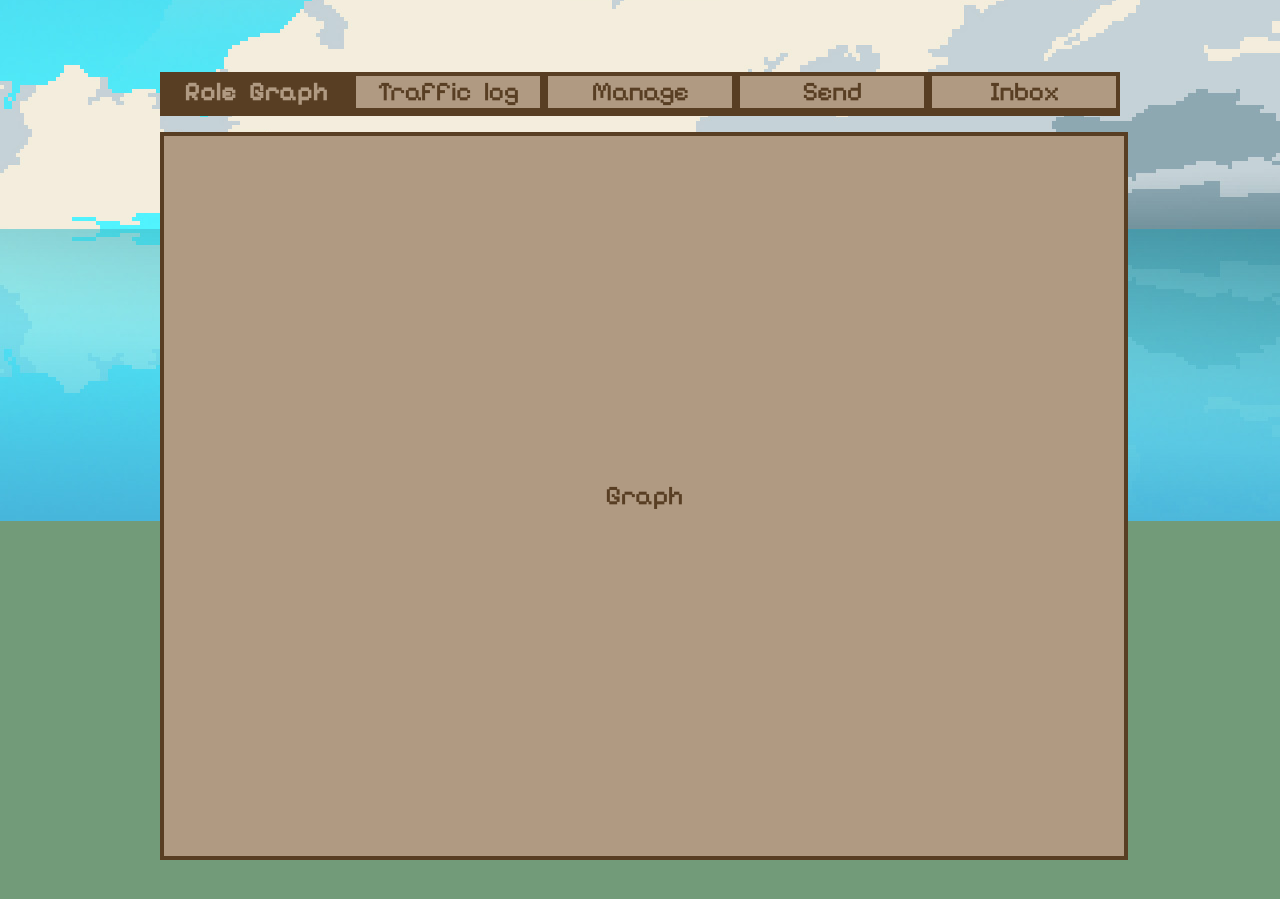
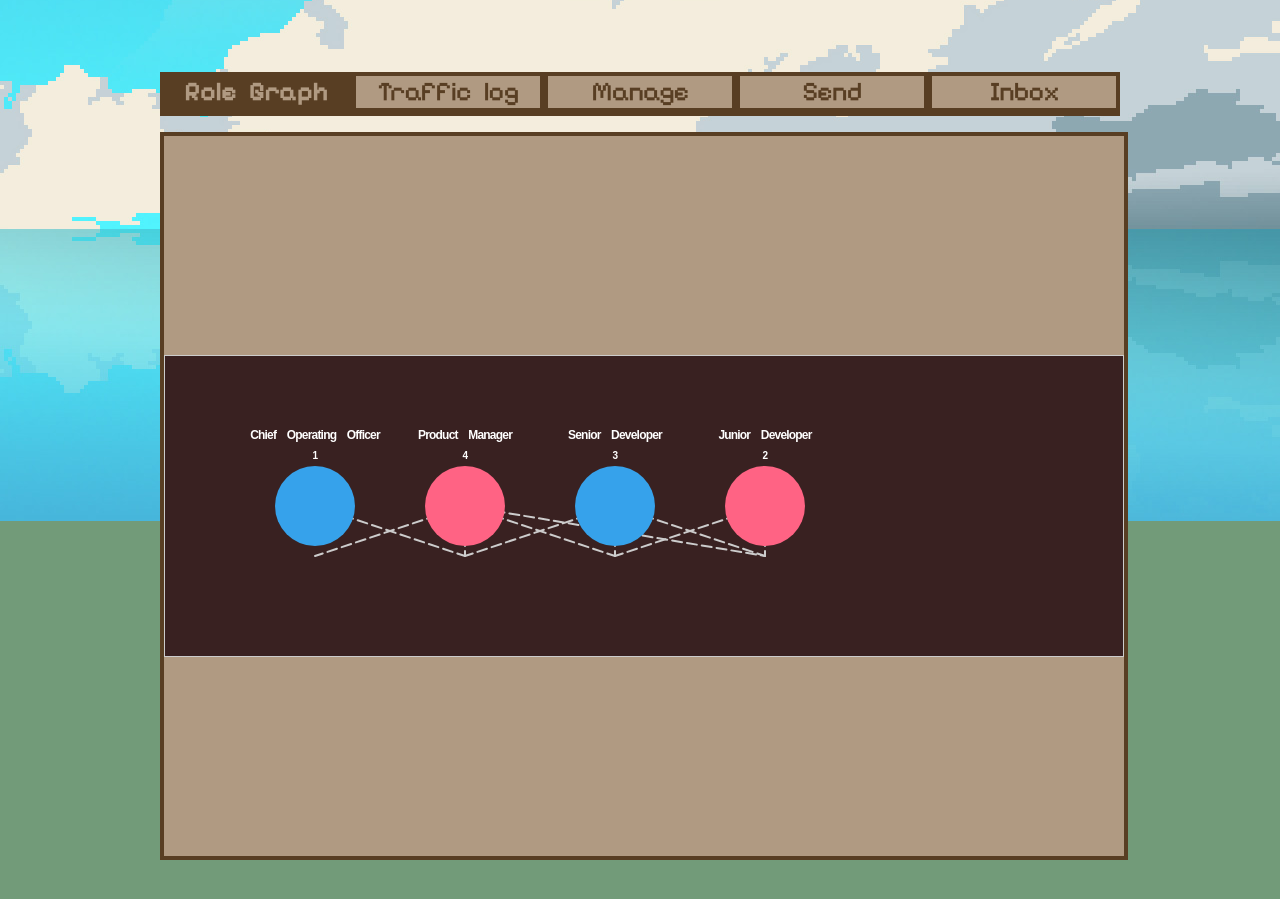
Before and after one commit to agw2005/rsa-encryption-discrete-math-v2, a React (Vite) app: page /product_manager in a window 1280 px wide. Shown: the part 559-1458 px from the top of the page. Built offline with nearby package versions, Linux system fonts and the light colour scheme; sample sign-in values are in the browser's storage.

Commit message:
init visual

```diff
--- /dev/null
+++ b/src/components/User/productManager/Graph.css
@@ -0,0 +1,70 @@
+.graph-container {
+  width: 100%;
+  height: 300px; /* Adjust height as needed */
+  display: flex;
+  justify-content: center;
+  align-items: center;
+  background-color: #392121; /* Background color for the graph area */
+  border: 1px solid #ccc; /* Optional border */
+  margin-top: 20px; /* Space above the graph */
+}
+
+.svg-container {
+  width: 100%;
+  height: 100%;
+}
+
+/* Styling for each role */
+.circle-Chief-Operating-Officer {
+  fill: #FF6384; /* Red */
+}
+
+.circle-Product-Manager {
+  fill: #36A2EB; /* Blue */
+}
+
+.line-Product-Manager {
+  stroke: #36A2EB; /* Blue */
+}
+.circle-Product-Manager-Branch1 {
+  fill: #36A2EB; /* Blue */
+}
+
+.circle-Product-Manager-Branch2 {
+  fill: #36A2EB; /* Blue */
+}
+
+.circle-Product-Manager-Branch3 {
+  fill: #36A2EB; /* Blue */
+}
+
+.circle-Senior-Developer {
+  fill: #FFCE56; /* Yellow */
+}
+
+.circle-Junior-Developer {
+  fill: #FFCE56; /* Yellow */
+}
+
+.circle-Junior-Developer-Branch {
+  fill: #FFCE56; /* Yellow */
+  transition: transform 0.2s; /* Smooth transition for hover effects */
+}
+
+.circle-Junior-Developer-Branch:hover {
+  transform: scale(1.1); /* Slightly enlarge circle on hover */
+}
+
+line {
+  stroke: #ccc; /* Default line color */
+  stroke-width: 2; /* Line thickness */
+  stroke-linecap: round; /* Adjust line cap to prevent line from passing the circle */
+  stroke-dasharray: 10, 5; /* Dashed line effect */
+}
+
+text {
+  font-family: Arial, sans-serif; /* Font family for text */
+  font-weight: bold; /* Bold text for better visibility */
+  pointer-events: none; /* Prevent text from interfering with mouse events */
+  transform: translateY(-60px); /* Raise the role's name more */
+}
--- /dev/null
+++ b/src/components/User/productManager/Graph.tsx
@@ -0,0 +1,90 @@
+import React from 'react';
+import { accessGraph } from '../../../Data/accessGraph'; // Import the access graph data
+import './Graph.css'; // Import the CSS file
+
+const Graph: React.FC = () => {
+  // Define a color mapping for each role index
+  const colorMapping: { [key: number]: string } = {
+    0: "#FF6384", // Red
+    1: "#36A2EB", // Blue
+    2: "#FFCE56", // Yellow
+    3: "#4BC0C0", // Teal
+    4: "#9966FF", // Purple
+    // Add more colors if needed
+  };
+
+  // Welsh-Powell algorithm implementation
+  const welshPowell = (graph: { [key: string]: string[] }) => {
+    const colors: { [key: string]: number } = {};
+    const sortedRoles = Object.keys(graph).sort((a, b) => graph[b].length - graph[a].length); // Sort by degree
+
+    for (const role of sortedRoles) {
+      const assignedColors = new Set<number>();
+      // Check colors of adjacent roles
+      for (const neighbor of graph[role]) {
+        if (colors[neighbor] !== undefined) {
+          assignedColors.add(colors[neighbor]);
+        }
+      }
+
+      // Assign the lowest available color
+      let color = 0;
+      while (assignedColors.has(color)) {
+        color++;
+      }
+      colors[role] = color;
+    }
+
+    return colors;
+  };
+
+  // Apply the Welsh-Powell algorithm to get colors for each role
+  const colors = welshPowell(accessGraph);
+
+  // Transform the accessGraph data into a format suitable for the graph
+  const data = Object.entries(accessGraph).map(([role, accessibleRoles]) => ({
+    label: role,
+    value: accessibleRoles.length, // Count of accessible roles
+    color: colorMapping[colors[role]] || "#CCCCCC", // Use the color from the Welsh-Powell algorithm
+    accessibleRoles, // Keep track of accessible roles for drawing edges
+  }));
+
+  return (
+    <div className="graph-container">
+      <svg className="svg-container" width="100%" height="300">
+        {data.map((item, index) => {
+          const x = (index + 1) * 150; // Calculate x position for circles
+          const y = 150; // Fixed y position for circles
+
+          // Draw lines to accessible roles
+          return (
+            <React.Fragment key={index}>
+              {item.accessibleRoles.map((role) => {
+                const targetIndex = data.findIndex(d => d.label === role);
+                if (targetIndex !== -1) {
+                  const targetX = (targetIndex + 1) * 150;
+                  const targetY = y + 50; // Adjust y position for branches
+                  return (
+                    <line
+                      key={role}
+                      x1={x}
+                      y1={y}
+                      x2={targetX}
+                      y2={targetY}
+                    />
+                  );
+                }
+                return null;
+              })}
+              <circle cx={x} cy={y} r="40" fill={item.color} />
+              <text x={x} y={y - 10} textAnchor="middle" alignmentBaseline="middle" fill="#fff" fontSize="12">{item.label}</text>
+              <text x={x} y={y + 10} textAnchor="middle" alignmentBaseline="middle" fill="#fff" fontSize="10">{item.value}</text>
+            </React.Fragment>
+          );
+        })}
+      </svg>
+    </div>
+  );
+};
+
+export default Graph;
--- a/src/components/User/productManager/ProductManagerPage.css
+++ b/src/components/User/productManager/ProductManagerPage.css
@@ -111,6 +111,7 @@ header {
   align-items: center;
   justify-content: center;
   margin-top: 1rem;
+  position: relative;
 }
 
 .snooper-inner-body {
@@ -134,3 +135,19 @@ header {
     transform: translateY(0);
   }
 }
+
+canvas {
+  max-width: 100%;
+  height: auto;
+}
+
+.graph-container {
+  width: 100%;
+  height: 300px; /* Adjust height as needed */
+  display: flex;
+  justify-content: center;
+  align-items: center;
+  background-color: #f0f0f0; /* Background color for the graph area */
+  border: 1px solid #ccc; /* Optional border */
+  margin-top: 20px; /* Space above the graph */
+}
--- a/src/components/User/productManager/ProductManagerPage.tsx
+++ b/src/components/User/productManager/ProductManagerPage.tsx
@@ -3,14 +3,14 @@ import { LogOut } from 'lucide-react';
 import { useNavigate } from 'react-router-dom';
 import './ProductManagerPage.css';
 import usersData from '../../../data/users.json';
-import { accessGraph, accessgraph } from '../../../Data/accessGraph'; // Pastikan path impor benar
+import { accessGraph, accessgraph } from '../../../Data/accessGraph'; // Ensure the import path is correct
+import Graph from './Graph'; // Import the Graph component
 
 interface User {
   id: number;
   name: string;
   role: string;
   profilePic: string;
-  password: string;
 }
 
 const ProductManagerPage: React.FC = () => {
@@ -40,7 +40,7 @@ const ProductManagerPage: React.FC = () => {
     navigate('/login');
   };
 
-  // Fungsi untuk memeriksa akses berdasarkan role
+  // Function to check access based on role
   const canAccess = (currentRole: string, targetRole: string, graph: accessgraph): boolean => {
     const accessibleRoles = graph[currentRole] || [];
     return accessibleRoles.includes(targetRole);
@@ -114,7 +114,7 @@ const ProductManagerPage: React.FC = () => {
         </div>
 
         <div className="snooper-outer-body">
-          {activeSection === 'graph' && <div>Graph</div>}
+          {activeSection === 'graph' && <Graph />} {/* Render the Graph component here */}
           {activeSection === 'traffic' && <div>Traffic Log Content</div>}
           {activeSection === 'manage' && <div>Manage Content</div>}
           {activeSection === 'send' && (
```
Also changed, not shown: 1 other file (tests, documents, lock files or other folders).
